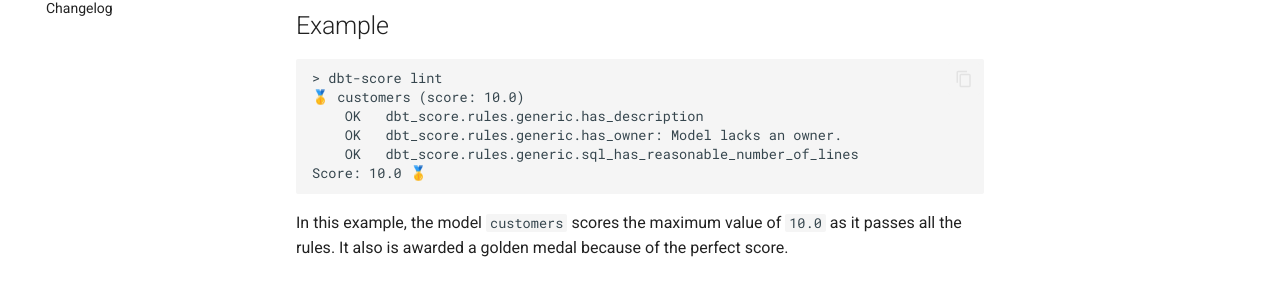
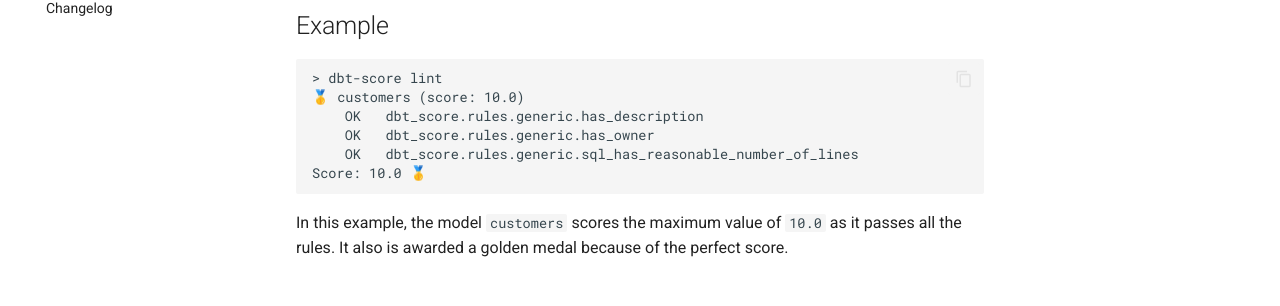
Before and after one commit to PicnicSupermarket/dbt-score, an MkDocs documentation site: the page built from docs/index.md, in a window 1280 px wide and 900 px high. Shown: the part 372-678 px from the top of the window. Built offline with MkDocs 1.6.1 and Material for MkDocs 9.7.7, drawn with Linux system fonts in a browser that asks for light colours; comment, search, counter and statistics services are not loaded.

Commit message:
Fix typo in documentation homepage (#79)
There shouldn't be any warning in this example.

````diff
--- a/docs/index.md
+++ b/docs/index.md
@@ -14,7 +14,7 @@ encourage) good practices.
 > dbt-score lint
 🥇 customers (score: 10.0)
     OK   dbt_score.rules.generic.has_description
-    OK   dbt_score.rules.generic.has_owner: Model lacks an owner.
+    OK   dbt_score.rules.generic.has_owner
     OK   dbt_score.rules.generic.sql_has_reasonable_number_of_lines
 Score: 10.0 🥇
 ```
````
